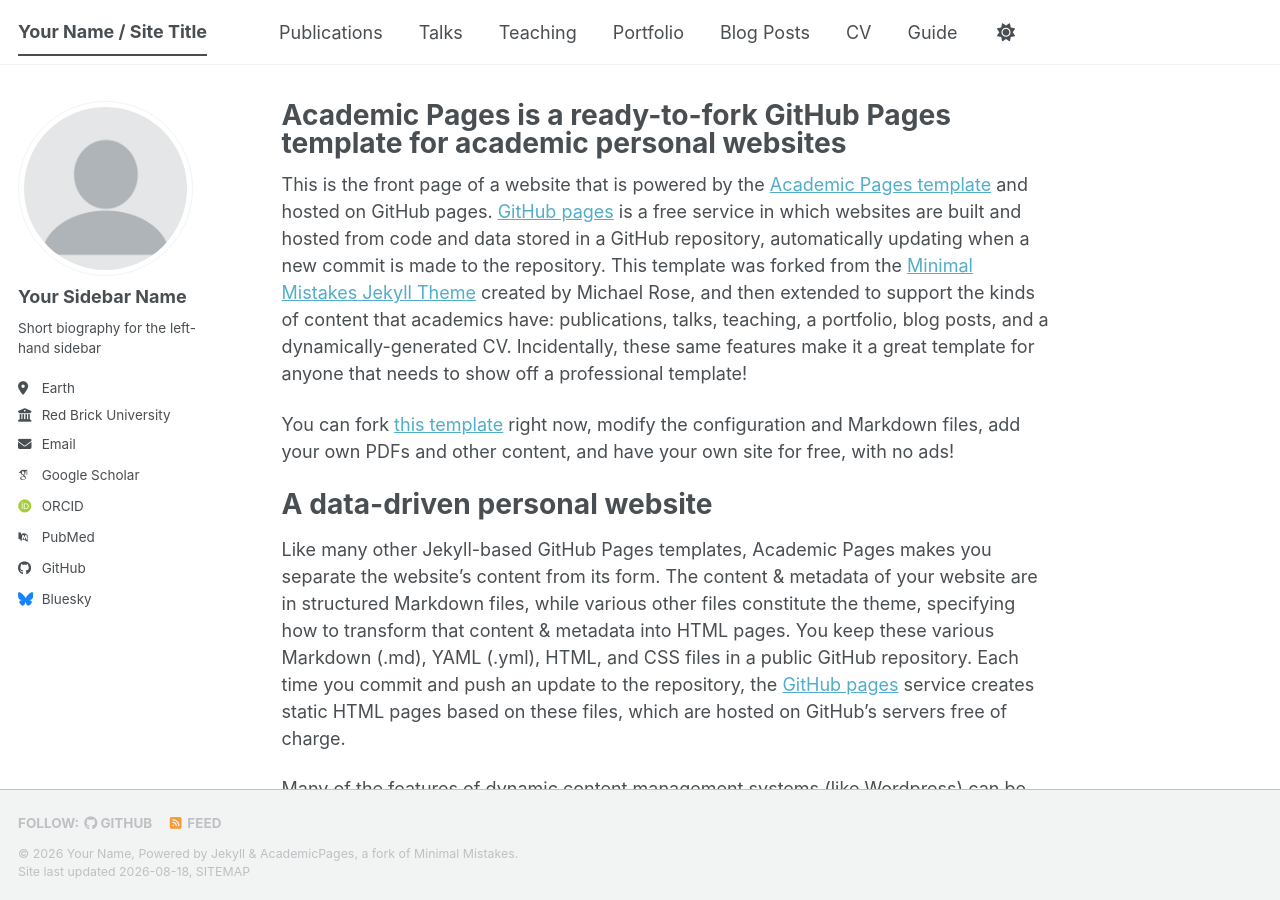
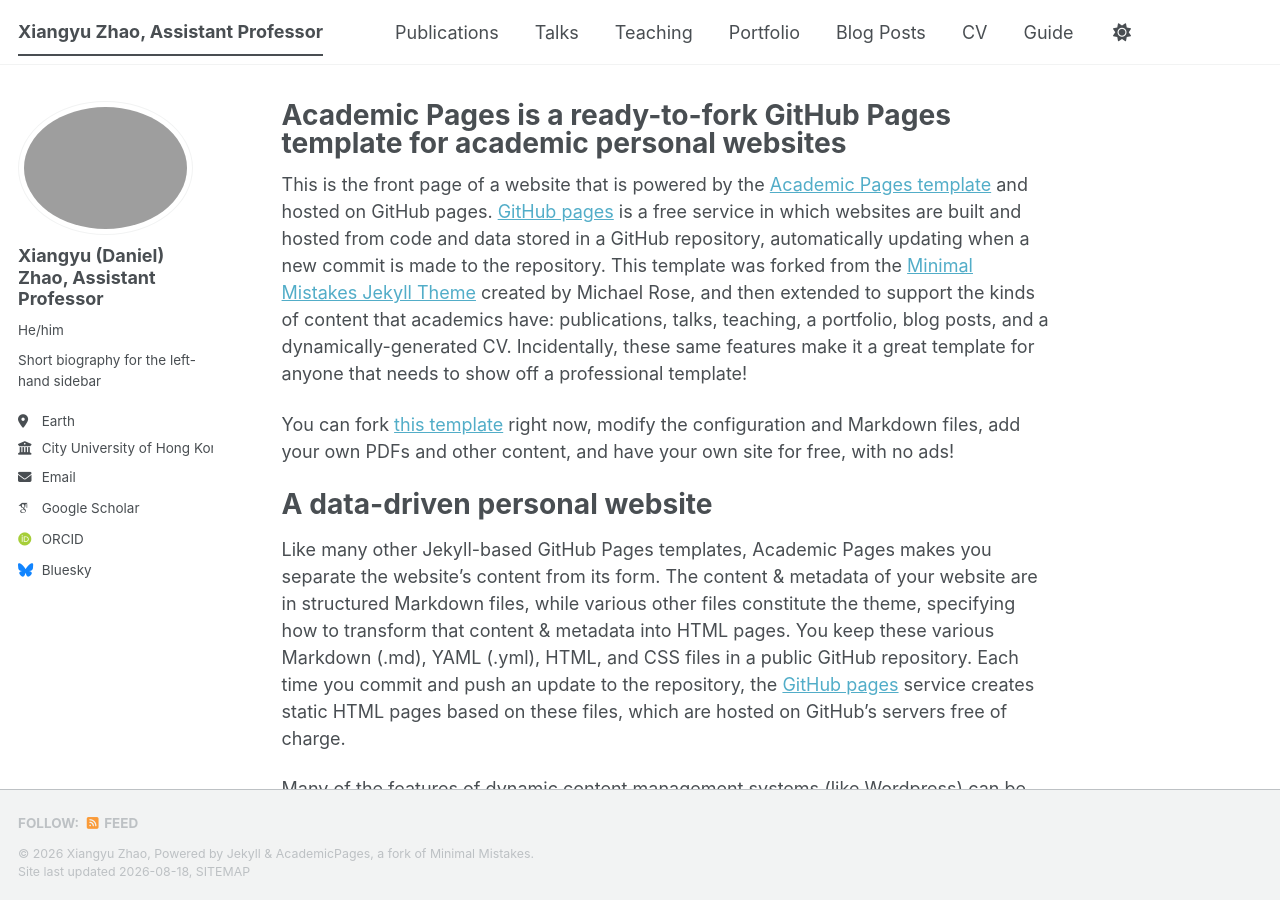
Before and after one commit to xy-zhao-mems/xy-zhao-mems.github.io, a Jekyll site: the page built from _pages/about.md, in a window 1280 px wide and 900 px high. Built offline with Jekyll 4.4.1, drawn with Linux system fonts in a browser that asks for light colours; some web fonts are replaced; a script that is not in the unit is left out.

Commit message:
Initial Changes
Some initial changes to config.yml try to see if this works

```diff
--- a/_config.yml
+++ b/_config.yml
@@ -9,39 +9,39 @@
 # Basic Site Settings
 locale                   : "en-US"
 site_theme               : "default" # The available themes options are "default", "air", "sunrise", "mint", "dirt" and "contrast"
-title                    : "Your Name / Site Title"
+title                    : "Xiangyu Zhao, Assistant Professor"
 title_separator          : "-"
-name                     : &name "Your Name"
-description              : &description "Your Name's academic portfolio"   # Update this with a general description of your site, this is the default if not overridden by a page
-url                      : https://academicpages.github.io # The base hostname & protocol for your site e.g. "https://[your GitHub username].github.io",
+name                     : &name "Xiangyu Zhao"
+description              : &description "Xiangyu Zhao, Assistant Professor"   # Update this with a general description of your site, this is the default if not overridden by a page
+url                      : https://xy-zhao-mems.github.io # The base hostname & protocol for your site e.g. "https://[your GitHub username].github.io",
                                                            # or if you already have some other page hosted on Github then use "https://[your GitHub username].github.io/[Your Repo Name]"
 baseurl                  : "" # the subpath of your site, e.g. "/blog"
-repository               : "academicpages/academicpages.github.io"
+repository               : "academicpages/xy-zhao-mems.github.io"
 
 # Site Author - The following control what appear as part of the author content on the side bar.
 #               If a field is blank the icon and link will not appear, otherwise it will be shown.
 #               Additional customization can be done by editing /_includes/author-profile.html
 author:
   # Biographic information
-  avatar           : "profile.png"
-  name             : "Your Sidebar Name"
-  pronouns         : # example: "she/her"
+  avatar           : "Headshot.tif"
+  name             : "Xiangyu (Daniel) Zhao, Assistant Professor"
+  pronouns         : "He/him"
   bio              : "Short biography for the left-hand sidebar"
   location         : "Earth"
-  employer         : "Red Brick University"
+  employer         : "City University of Hong Kong (Dongguan)"
   uri              : # URL
   email            : "none@example.org"
 
   # Academic websites
   academia         : # URL
   arxiv            : # URL - Update with the correct link to your profile
-  googlescholar    : "https://scholar.google.com/citations?user=PS_CX0AAAAAJ"
+  googlescholar    : "https://scholar.google.com/citations?user=y_HkH6cAAAAJ"
   inspire-hep      : # URL
   impactstory      : # URL
-  orcid            : "https://orcid.org/yourorcidurl"
+  orcid            : " https://orcid.org/0000-0002-3525-9747 "
   semantic         : # URL
   ssrn             : # URL
-  pubmed           : "https://www.ncbi.nlm.nih.gov/pubmed/?term=john+snow"
+  pubmed           : # URL
   researchgate     : # URL
   scopus           : # URL
   zotero           : # URL
@@ -51,7 +51,7 @@ author:
   bitbucket        : # Username - Update with your username on the site
   codepen          : # Username
   dribbble         : # Username
-  github           : "academicpages"
+  github           : # Username
   kaggle           : # Username
   stackoverflow    : # User number or user number and name (i.e., use "1" or "1/jeff-atwood")
 
```
Also changed, not shown: images/profile.png (deleted), 1 other file.
